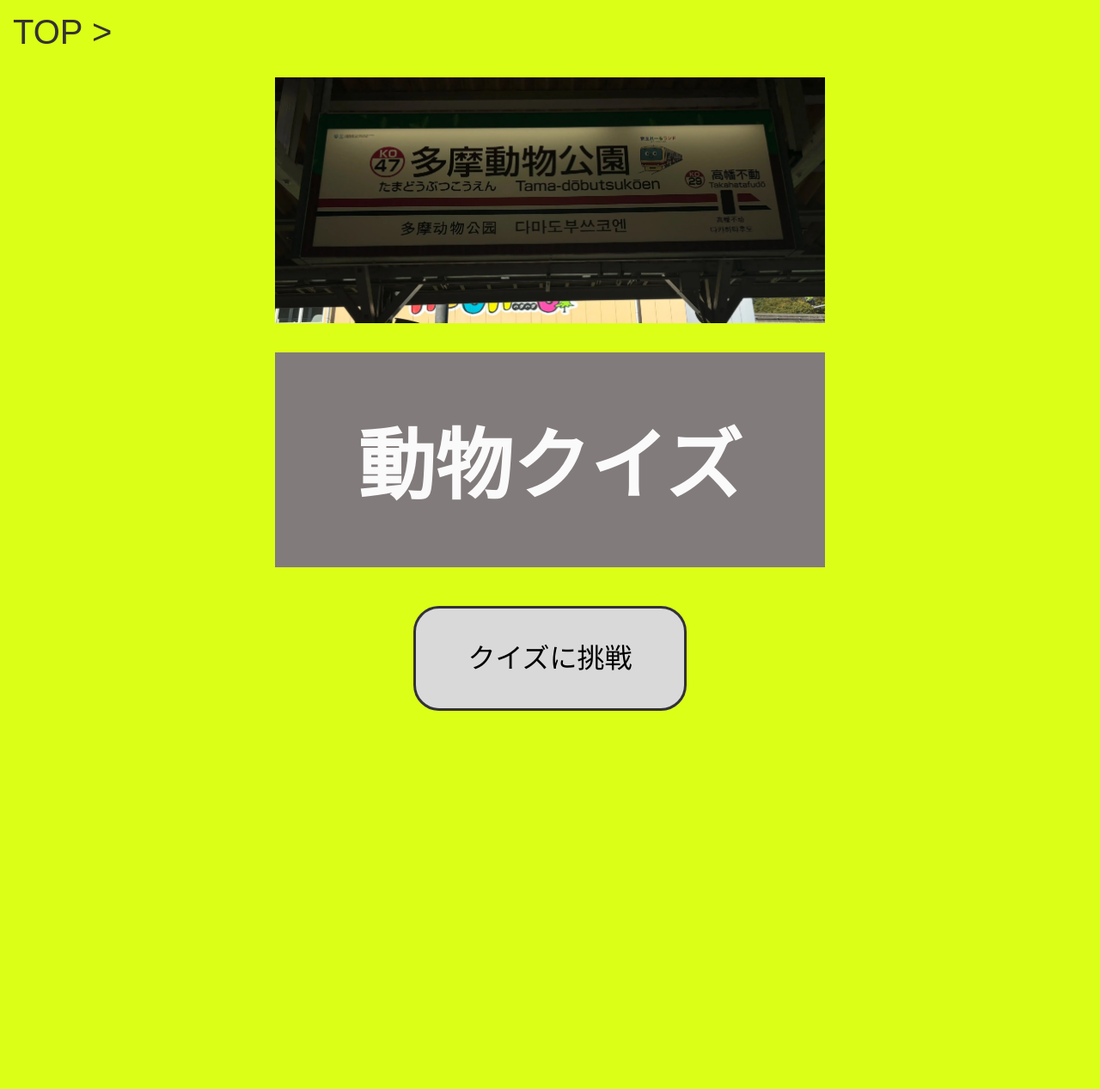
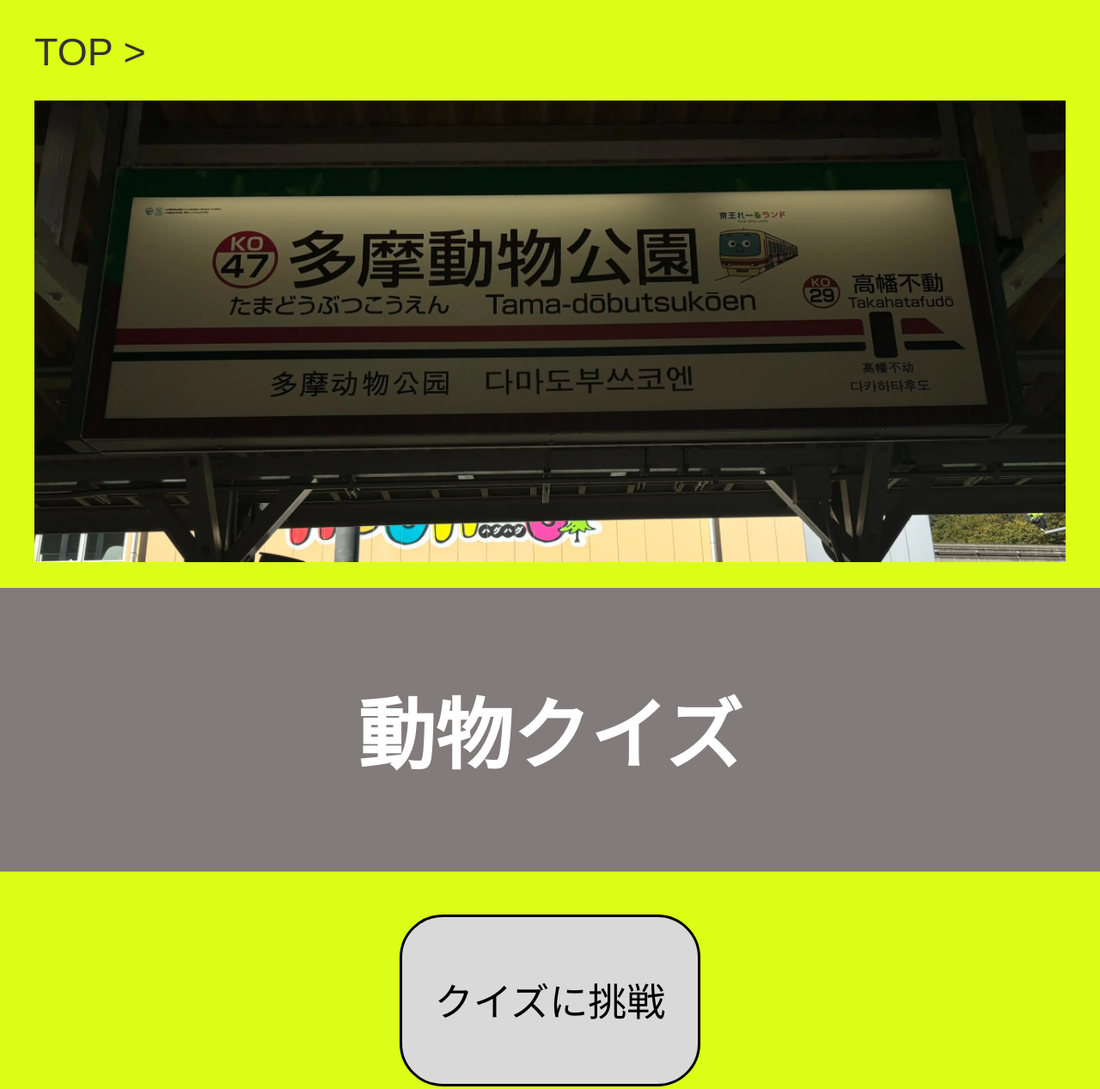
Before and after one commit to keibpm420/d124zoo, a plain HTML site: page index.html in a window 1280 px wide. Shown: the whole page at 86% size. Before the commit the page ends 886 px from the top, so only its background shows below. Drawn offline with Linux system fonts and the light colour scheme; some packages are replaced by stand-ins of ours.

Commit message:
Add files via upload

```diff
--- /dev/null
+++ b/css/answer.css
@@ -0,0 +1,12 @@
+body{
+    background: #FF8902;
+    height: 150vh;
+}
+.answer{
+    text-align: center;
+    margin-bottom: 50px;
+    text-align: left;
+}
+figure{
+    margin: 0 auto;
+}
--- /dev/null
+++ b/css/common.css
@@ -0,0 +1,42 @@
+@charset "UTF-8";
+/*
+共通要素
+*/
+html {
+    font-size: 45px;
+}
+body {
+    font-family: Arial, sans-serif;
+    color: #333;
+    background-color: #DCFF17;
+    height: 150vh;
+}
+a {
+    text-decoration: none;
+    color: #000;
+}
+li{
+    list-style: none;
+}
+img {
+    width: 100%;
+    vertical-align: bottom;
+}
+.container {
+    max-width: 1200px;
+    margin: 0 auto;
+}
+.list {
+    margin: 35px auto 20px auto;
+}
+.btn{
+    display: block;
+    width: 350px;
+    height: 200px;
+    margin: 50px auto;
+    border: 3px solid #000;
+    background-color: #D9D9D9;
+    border-radius: 50px;
+    text-align: center;
+    line-height: 200px;
+}
--- /dev/null
+++ b/css/index.css
@@ -0,0 +1,21 @@
+/*
+メインカラー #DCFF17
+*/
+body{
+    height: 120vh;
+}
+.photo {
+    width: 100%;
+    margin: 30px auto;
+}
+.title {
+    width: 100%;
+    text-align: center;
+    height: 330px;
+    color: #fff;
+    background-color: #827B7B;
+    margin: 0 0 50px 0;
+    display: flex;
+    flex-direction: column;
+    justify-content: center;
+}
--- /dev/null
+++ b/css/quiz.css
@@ -0,0 +1,15 @@
+/*
+メインカラー #06FF51
+*/
+body{
+    background-color: #06FF51;
+    height: auto;
+}
+.quiz-ttl{
+    text-align: center;
+    margin: 110px 0;
+}
+.quiz-statement{
+    text-align: center;
+    margin-bottom: 150px;
+}
--- a/index.html
+++ b/index.html
@@ -7,28 +7,29 @@
     <meta name="description" content="私が多摩動物公園に行った思い出">
 
     <link rel="stylesheet" href="https://unpkg.com/ress/dist/ress.min.css">
-    <link rel="stylesheet" href="css/style.css">
+    <link rel="stylesheet" href="css/common.css">
+    <link rel="stylesheet" href="css/index.css">
 </head>
 
 <body>
-    <div class="index">
         <!-- パンくずリスト -->
         <div class="list">
-            <p>TOP > </p>
+            <div class="container">
+                <p>TOP > </p>
+            </div>
         </div>
 
         <!-- 看板の写真 -->
         <figure class="photo">
-            <img src="./images/stationSign.webp" alt="多摩動物公園駅">
+            <div class="container">
+                <img src="./images/stationSign.webp" alt="多摩動物公園駅">
+            </div>
         </figure>
 
-        <div class="content">
+        <div class="title">
             <h1>動物クイズ</h1>
         </div>
         <!-- ボタン -->
-        <div class="button">
-            <a href="quiz.html" class="button"><button>クイズに挑戦</button></a>
-        </div>
-    </div>
+        <a class="btn" href="quiz.html">クイズに挑戦</a>
 </body>
 </html>
```
Also changed, not shown: answer.html (+18 -8 lines), quiz.html (+17 -11 lines).
